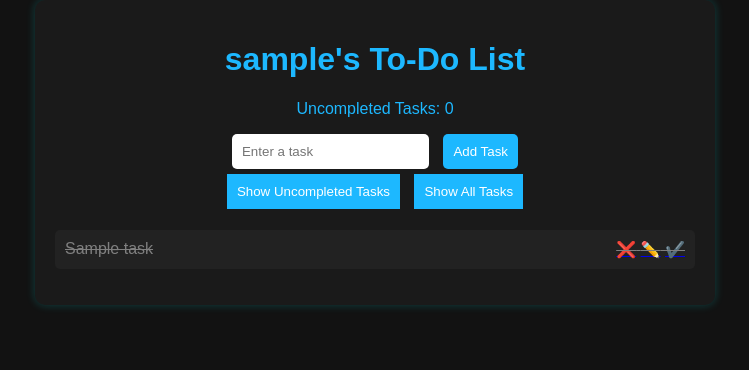
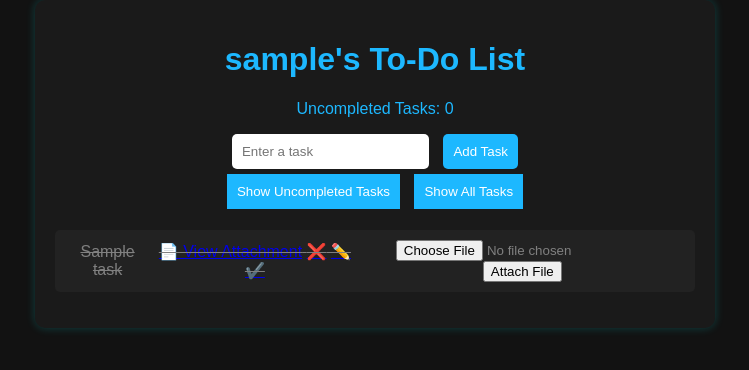
Before and after one commit to danielta18/CloudBerry-CapStone, a Flask app: page / in a window 1280 px wide. Shown: the top 370 px of the page, without its empty margins (265-1014 px from the left). Run offline with Flask 3, Linux system fonts and the light colour scheme; a user stored in the database is signed in; tables that the repository leaves empty hold one stand-in row (values such as "Sample post").

Commit message:
added S3

```diff
--- a/app.py
+++ b/app.py
@@ -1,8 +1,13 @@
-from flask import Flask, request, render_template, redirect, url_for, flash
+from flask import Flask, request, render_template, redirect, url_for, flash, send_file
 from flask_sqlalchemy import SQLAlchemy
 from flask_login import LoginManager, UserMixin, login_user, logout_user, login_required, current_user
 from werkzeug.security import generate_password_hash, check_password_hash
+from werkzeug.utils import secure_filename
+from botocore.exceptions import NoCredentialsError
+import boto3
 import os
+import time
+
 
 app = Flask(__name__)
 app.secret_key = 'your_secret_key'  # Change this to a secure key
@@ -15,6 +20,34 @@ db = SQLAlchemy(app)
 login_manager = LoginManager()
 login_manager.init_app(app)
 login_manager.login_view = 'login'
+
+S3_BUCKET = "cloudberrycapstone"
+S3_REGION = "us-east-1"
+s3_client = boto3.client('s3')
+
+def generate_presigned_url(file_key):
+    try:
+        url = s3_client.generate_presigned_url(
+            'get_object',
+            Params={'Bucket': S3_BUCKET, 'Key': file_key},
+            ExpiresIn=3600  # Link expires in 1 hour
+        )
+        return url
+    except NoCredentialsError:
+        return None
+
+
+def upload_file_to_s3(file, filename):
+    """Uploads a file to S3 and returns the file key (not a public URL)"""
+    try:
+        s3_client.upload_fileobj(
+            file, S3_BUCKET, filename,
+            ExtraArgs={"ACL": "private", "ContentType": file.content_type}
+        )
+        return filename  # Return file key instead of S3 URL
+    except NoCredentialsError:
+        return None
+
 
 class User(db.Model, UserMixin):
     id = db.Column(db.Integer, primary_key=True)
@@ -32,6 +65,7 @@ class Task(db.Model):
     title = db.Column(db.String(100), nullable=False)
     completed = db.Column(db.Boolean, default=False)
     user_id = db.Column(db.Integer, db.ForeignKey('user.id'), nullable=False)
+    attachment_key = db.Column(db.String(255), nullable=True)
 
 @login_manager.user_loader
 def load_user(user_id):
@@ -118,6 +152,40 @@ def edit_task(task_id):
         return redirect(url_for('home'))
     return render_template('edit.html', task=task)
 
+@app.route('/upload/<int:task_id>', methods=['POST'])
+@login_required
+def upload_file(task_id):
+    task = Task.query.filter_by(id=task_id, user_id=current_user.id).first()
+    if not task:
+        flash("Task not found")
+        return redirect(url_for('home'))
+
+    file = request.files['file']
+    if file:
+        timestamp = int(time.time())  # Unique timestamp
+        filename = f"uploads/{current_user.id}/{task_id}_{timestamp}_{secure_filename(file.filename)}"
+        file_key = upload_file_to_s3(file, filename)
+
+        if file_key:
+            task.attachment_key = file_key  # Store file key instead of a direct URL
+            db.session.commit()
+            flash("File uploaded successfully!")
+        else:
+            flash("Error uploading file.")
+
+    return redirect(url_for('home'))
+
+
+@app.route('/view_attachment/<file_key>')
+@login_required
+def view_attachment(file_key):
+    url = generate_presigned_url(file_key)
+    if url:
+        return redirect(url)  # Redirect user to the secure link
+    else:
+        flash("Error generating link. Try again.")
+        return redirect(url_for('home'))
+
 if __name__ == '__main__':
     with app.app_context():
         db.create_all()
--- a/templates/index.html
+++ b/templates/index.html
@@ -33,10 +33,17 @@
                 <li class="task-item {% if task.completed %}completed{% endif %}">
                     {{ task['title'] }}
                     <div class="button-group">
+                        {% if task.attachment_key %}
+                        <a href="{{ url_for('view_attachment', file_key=task.attachment_key|urlencode) }}" target="_blank">📄 View Attachment</a>
+                        {% endif %}
                         <a href="javascript:void(0);" onclick="confirmDelete({{ task['id'] }})">❌</a>
                         <a href="/edit/{{ task['id'] }}">✏️</a>
                         <a href="/complete/{{ task['id'] }}">✔️</a>
                     </div>
+                    <form action="/upload/{{ task['id'] }}" method="post" enctype="multipart/form-data">
+                        <input type="file" name="file" required>
+                        <button type="submit">Attach File</button>
+                    </form>
                 </li>
             {% endfor %}
         </ul>
```
